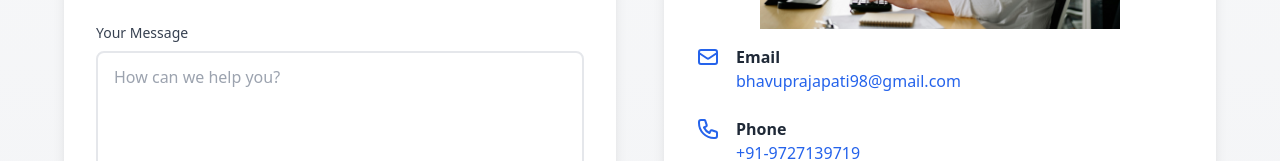
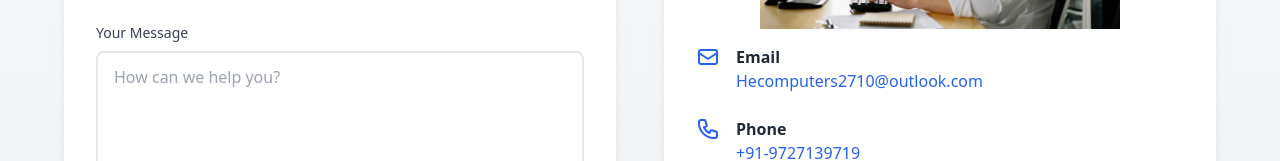
Before and after one commit to Krunal2206/ClientBusinessWebsite, a Next.js app: page / in a window 1280 px wide. Shown: the part 3244-3405 px from the top of the page. Built offline with nearby package versions, Linux system fonts and the light colour scheme.

Commit message:
email updated

```diff
--- a/components/ContactUs.js
+++ b/components/ContactUs.js
@@ -86,8 +86,8 @@ export default function ContactUsSection() {
                   </svg>
                 }
                 title="Email"
-                content="bhavuprajapati98@gmail.com"
-                link="mailto:bhavuprajapati98@gmail.com"
+                content="Hecomputers2710@outlook.com"
+                link="mailto:Hecomputers2710@outlook.com"
               />
               <ContactInfoItem
                 icon={
```
